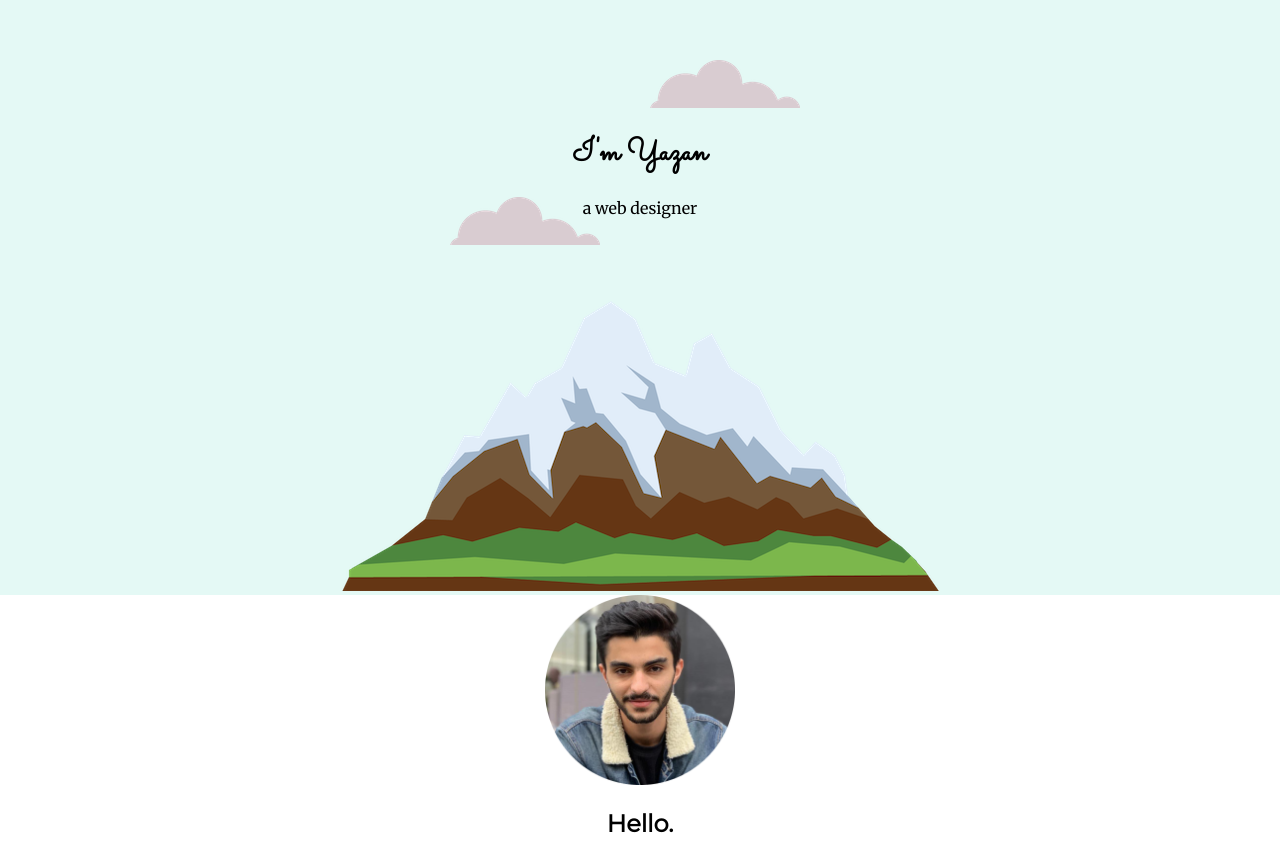
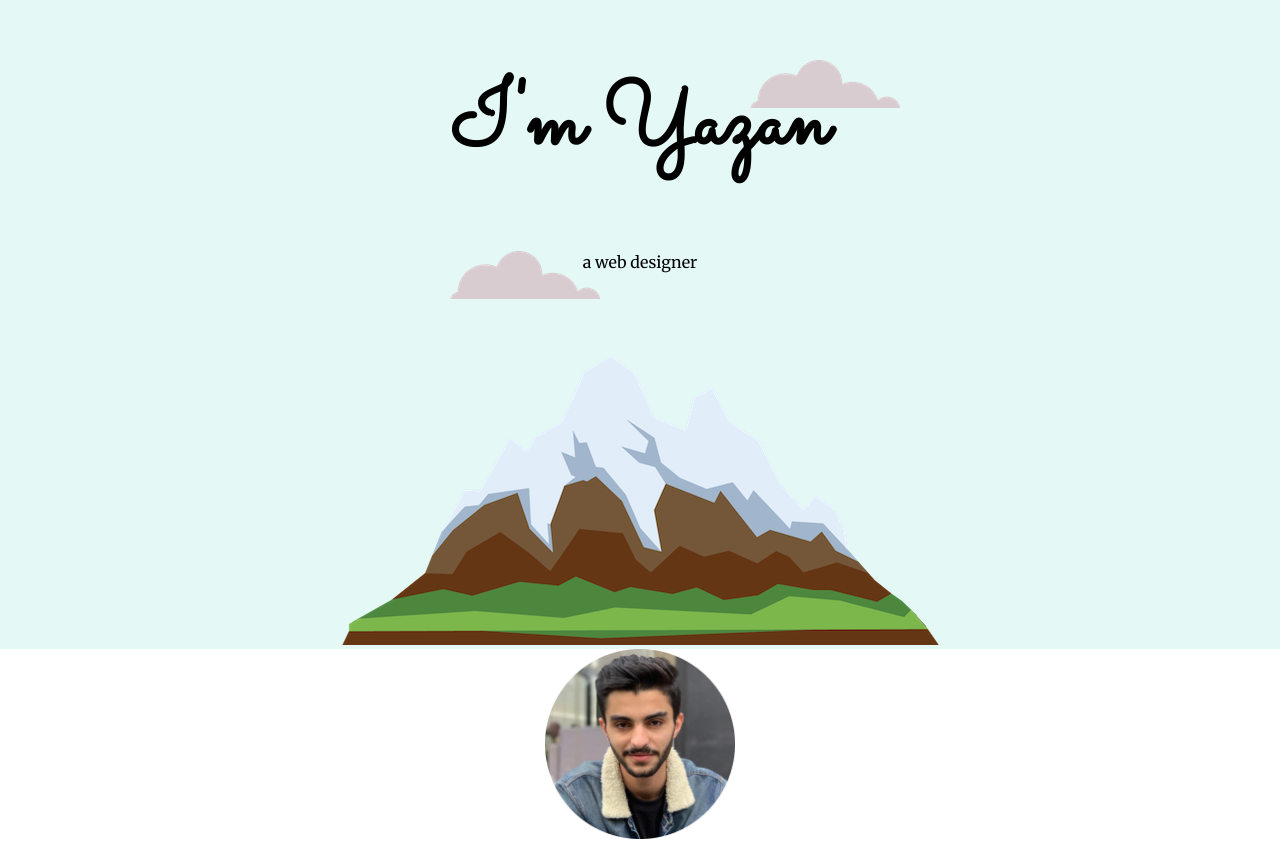
Before and after one commit to l-yazan-l/CV2, a plain HTML site: page index.html in a window 1280 px wide. Shown: the part 120-962 px from the top of the page. Drawn offline with Linux system fonts and the light colour scheme.

Commit message:
Update style.css

```diff
--- a/css/style.css
+++ b/css/style.css
@@ -5,6 +5,7 @@ body {
 }
 
 h1 {
+  font-size: 90px;
   margin-top: 0;
   font-family: 'Sacramento', cursive;
 }
@@ -20,7 +21,7 @@ h3 {
 .top {
   background-color: #E4F9F5;
   position: relative;
-  padding-top: 250px;
+  padding-top: 180px;
 }
 
 .middle-containe {}
@@ -29,7 +30,7 @@ h3 {
 
 .top-cloud {
   position: absolute;
-  right: 480px;
+  right: 380px;
   top: 180px;
 }
 
```
